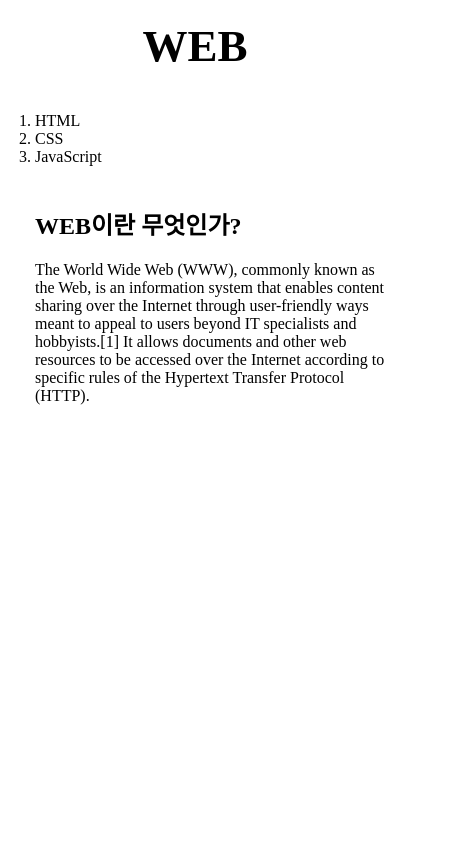
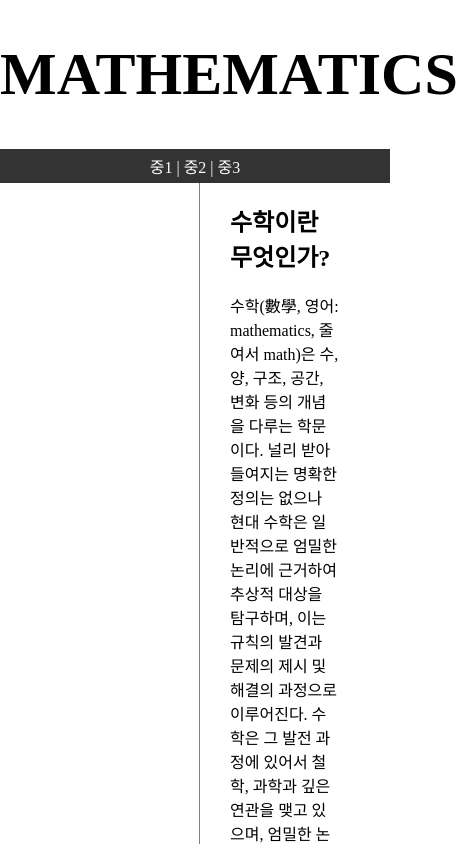
Before and after one commit to chorong09/my-first-web-site, a plain HTML site: page index.html in a window 390 px wide. Shown: the top 844 px of the page, 458 px wide, since content can reach past the window. Drawn offline with Linux system fonts and the light colour scheme; a script that the page names is missing.

Commit message:
Add files via upload

```diff
--- a/index.html
+++ b/index.html
@@ -1,43 +1,27 @@
-<!doctype html>
+<!DOCTYPE html>
 <html>
     <head>
-    <title>Web-welcome</title>
+        <title>
+            어서오세요
+        </title>
         <meta charset="utf-8">
         <link rel="stylesheet" href="style.css">
     </head>
     <body>
-    <h1><a href="index.html">WEB</a></h1>
-    <div id="grid">
-        <ol>
-            <li><a href="1.html">HTML</a></li>
-            <li><a href="2.html">CSS</a></li>
-            <li><a href="3.html">JavaScript</a></li>
-        </ol>
+        <h1><a href="index.html">MATHEMATICS</a></h1>
+        <nav>
+            <a href="1_1.html">중1</a> |
+            <a href="2_1.html">중2</a> |
+            <a href="3_1.html">중3</a>
+        </nav>
+        <div id="contents">
+            <ul>
+            </ul>
             <div id="article">
-            <h2>WEB이란 무엇인가?</h2>
-            <p>The World Wide Web (WWW), commonly known as the Web, is an information system that enables content sharing over the Internet through user-friendly ways meant to appeal to users beyond IT specialists and hobbyists.[1] It allows documents and other web resources to be accessed over the Internet according to specific rules of the Hypertext Transfer Protocol (HTTP).</p>
+                <h2>수학이란 무엇인가?</h2>
+                <p>수학(數學, 영어: mathematics, 줄여서 math)은 수, 양, 구조, 공간, 변화 등의 개념을 다루는 학문이다. 널리 받아들여지는 명확한 정의는 없으나 현대 수학은 일반적으로 엄밀한 논리에 근거하여 추상적 대상을 탐구하며, 이는 규칙의 발견과 문제의 제시 및 해결의 과정으로 이루어진다. 수학은 그 발전 과정에 있어서 철학, 과학과 깊은 연관을 맺고 있으며, 엄밀한 논리와 특유의 추상성, 보편성에 의해 다른 학문들과 구별된다. 특히 수학은 과학의 여느 분야들과는 달리 자연계에서 관측되지 않는 개념들에 대해서까지 이론을 추상화시키는 특징을 보이는데, 수학자들은 그러한 개념들에 대한 추측을 제시하고 적절하게 선택된 정의와 공리로부터 엄밀한 연역을 거쳐 그 진위를 파악한다.</p>
             </div>
         </div>
-    <p>
-        <div id="disqus_thread"></div>
-        <script>
-            /**
-            *  RECOMMENDED CONFIGURATION VARIABLES: EDIT AND UNCOMMENT THE SECTION BELOW TO INSERT DYNAMIC VALUES FROM YOUR PLATFORM OR CMS.
-            *  LEARN WHY DEFINING THESE VARIABLES IS IMPORTANT: https://disqus.com/admin/universalcode/#configuration-variables    */
-            /*
-            var disqus_config = function () {
-            this.page.url = PAGE_URL;  // Replace PAGE_URL with your page's canonical URL variable
-            this.page.identifier = PAGE_IDENTIFIER; // Replace PAGE_IDENTIFIER with your page's unique identifier variable
-            };
-            */
-            (function() { // DON'T EDIT BELOW THIS LINE
-            var d = document, s = d.createElement('script');
-            s.src = 'https://web1-exercise-2.disqus.com/embed.js';
-            s.setAttribute('data-timestamp', +new Date());
-            (d.head || d.body).appendChild(s);
-            })();
-        </script>
-        <noscript>Please enable JavaScript to view the <a href="https://disqus.com/?ref_noscript">comments powered by Disqus.</a></noscript>
-    </p>
+
     </body>
 </html>
--- a/style.css
+++ b/style.css
@@ -1,41 +1,43 @@
-body {
-    margin:0;
+a{
+    text-decoration: none;
+    color: black;
 }
-ol {
-    border-right: 1px gray solid;
-    width: 100px;
-    margin: 0;
-    padding:20px;
+h1{
+    text-align: center;
+    font-size: 60px;
 }
-h1 {
-    text-align:center;
-    font-size:45px;
-    border-bottom: 1px gray solid;
-    margin: 0;
-    padding: 20px;
+nav{
+    display: block;
+    margin: auto;
+    color: white;
+    background-color: #333;
+    text-align: center;
+    padding-top: 5px;
+    padding-bottom: 5px;
 }
-a {
-    color:black;
-    text-decoration:none;
+nav a{
+    color: white;
 }
-#grid {
-    display:grid;
-    grid-template-columns: 150px 1fr;
+#contents{
+    display: grid;
+    grid-template-columns: 120px 1fr;
+    margin-right: 50px;
 }
-#grid ol {
-    padding-left: 35px;
+body{
+    margin:0px;
+}
+#contents{
+    display : grid;
+    grid-template-columns: 200px 1fr;
+}
+#contents ul{
+    border-right: 1px solid gray;
+    margin: 0px;
+    padding-top: 20px;
+    list-style-type: none;
+
 }
 #article{
-    padding-left: 35px;
+   padding-left: 30px;
+
 }
-@media(max-width:800px){
-    #grid{
-        display:block;
-    }
-    ol {
-        border-right: none;
-    }
-    h1 {
-        border-bottom: none;
-    }
-}
```
Also changed, not shown: 1_1.html (added, +30 -0 lines), 1_2.html (added, +30 -0 lines), 1_3.html (added, +30 -0 lines), 2_1.html (added, +30 -0 lines), 2_2.html (added, +30 -0 lines), 2_3.html (added, +30 -0 lines), 3_1.html (added, +30 -0 lines), 3_2.html (added, +30 -0 lines), 3_3.html (added, +30 -0 lines). Lines whose indentation alone changed are shown as unchanged.
